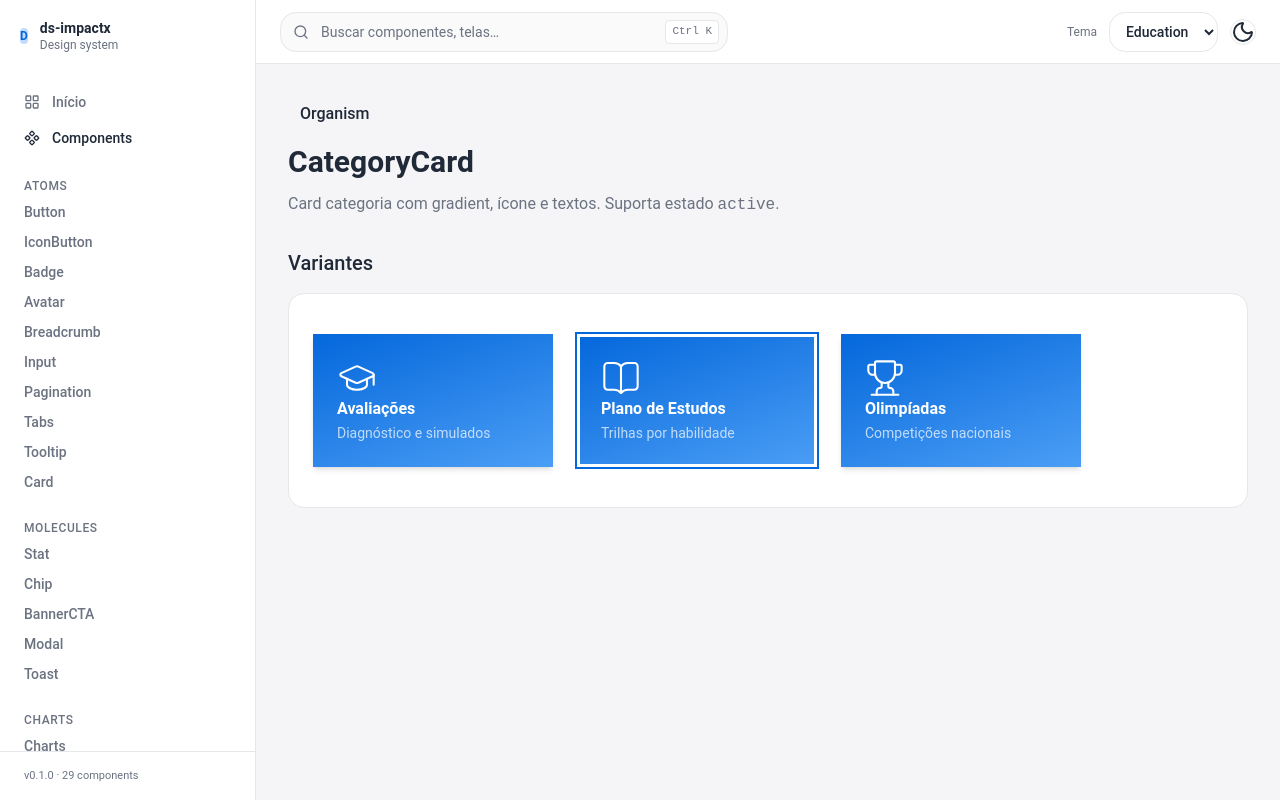
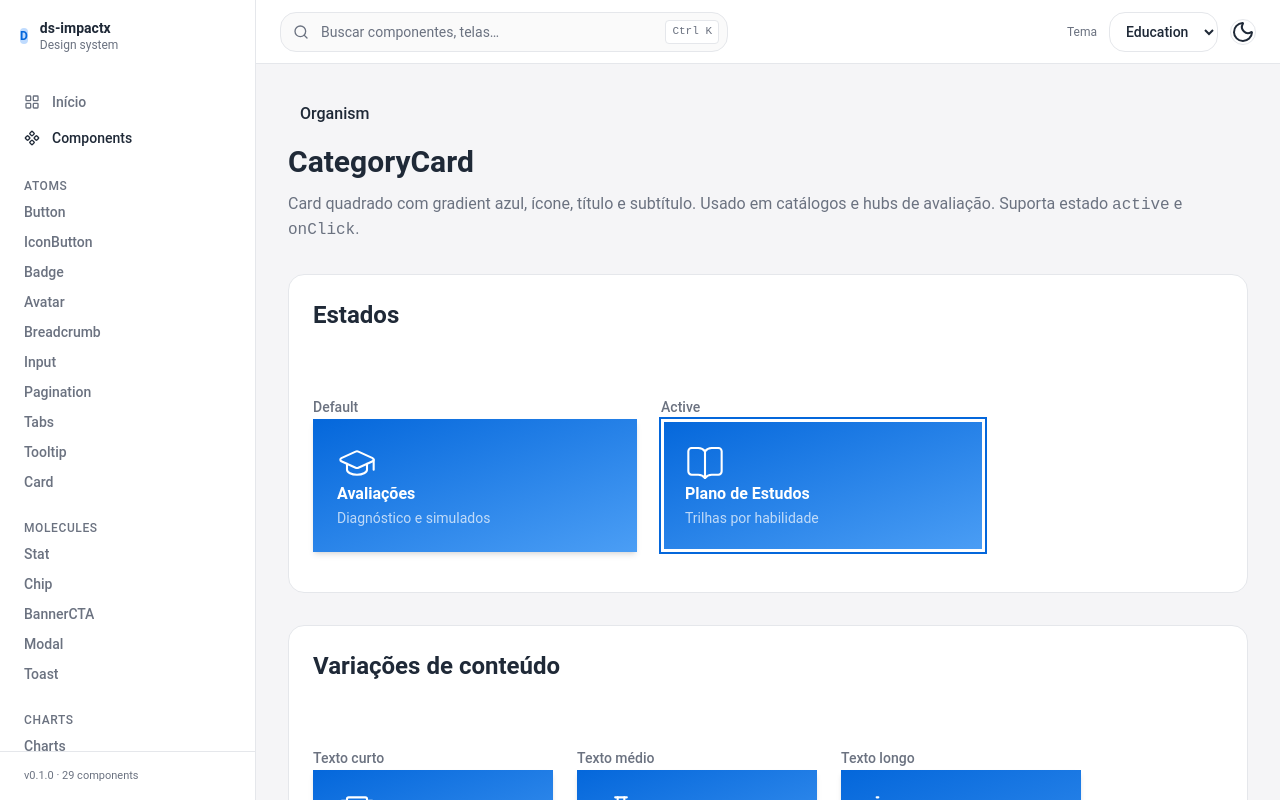
Before and after one commit to camillodev/impactx-ui, a Next.js app in the folder apps/web/: page /components/category-card in a window 1280 px wide. Built offline with nearby package versions, Linux system fonts and the light colour scheme.

Commit message:
fix(showcase): CategoryCard mostra todas as variants
Anteriormente mencionava variants sem renderizar. Agora seções:
Variantes / Estados / Tamanhos / Mock realista — todas as combinações
relevantes baseadas nas props do componente.

```diff
--- a/apps/web/src/app/components/category-card/page.tsx
+++ b/apps/web/src/app/components/category-card/page.tsx
@@ -1,41 +1,219 @@
 "use client"
 
-import { Card, CardContent, Badge, Separator, CategoryCard } from "@impactx/ds-education"
-import { GraduationCap, BookOpen, Trophy } from "lucide-react"
+import * as React from "react"
+import {
+  Card,
+  CardHeader,
+  CardTitle,
+  CardContent,
+  Badge,
+  Separator,
+  CategoryCard,
+} from "@impactx/ds-education"
+import {
+  GraduationCap,
+  BookOpen,
+  Trophy,
+  Calculator,
+  Atom,
+  Globe2,
+  Languages,
+  Palette,
+  Music,
+  FlaskConical,
+} from "lucide-react"
 
 export default function CategoryCardShowcase() {
+  const [selected, setSelected] = React.useState<string>("matematica")
+
   return (
     <div className="p-8 space-y-8">
       <header className="space-y-3">
         <Badge variant="ink">Organism</Badge>
         <h1 className="text-3xl font-semibold">CategoryCard</h1>
         <p className="text-base text-[var(--color-text-muted)]">
-          Card categoria com gradient, ícone e textos. Suporta estado <code>active</code>.
+          Card quadrado com gradient azul, ícone, título e subtítulo. Usado em
+          catálogos e hubs de avaliação. Suporta estado <code>active</code> e{" "}
+          <code>onClick</code>.
         </p>
       </header>
 
       <Separator />
 
+      {/* Section 1 — Estados */}
       <section>
-        <h2 className="text-xl font-medium mb-4">Variantes</h2>
         <Card>
+          <CardHeader>
+            <CardTitle>Estados</CardTitle>
+          </CardHeader>
+          <CardContent>
+            <div className="grid grid-cols-1 md:grid-cols-2 gap-6 py-4 max-w-2xl">
+              <div className="space-y-2">
+                <span className="text-sm font-medium text-[var(--color-text-muted)]">
+                  Default
+                </span>
+                <CategoryCard
+                  icon={GraduationCap}
+                  title="Avaliações"
+                  subtitle="Diagnóstico e simulados"
+                />
+              </div>
+              <div className="space-y-2">
+                <span className="text-sm font-medium text-[var(--color-text-muted)]">
+                  Active
+                </span>
+                <CategoryCard
+                  icon={BookOpen}
+                  title="Plano de Estudos"
+                  subtitle="Trilhas por habilidade"
+                  active
+                />
+              </div>
+            </div>
+          </CardContent>
+        </Card>
+      </section>
+
+      {/* Section 2 — Variações de conteúdo */}
+      <section>
+        <Card>
+          <CardHeader>
+            <CardTitle>Variações de conteúdo</CardTitle>
+          </CardHeader>
           <CardContent>
             <div className="grid grid-cols-1 md:grid-cols-3 gap-6 py-4 max-w-3xl">
+              <div className="space-y-2">
+                <span className="text-sm font-medium text-[var(--color-text-muted)]">
+                  Texto curto
+                </span>
+                <CategoryCard
+                  icon={Trophy}
+                  title="Olimpíadas"
+                  subtitle="Competições"
+                />
+              </div>
+              <div className="space-y-2">
+                <span className="text-sm font-medium text-[var(--color-text-muted)]">
+                  Texto médio
+                </span>
+                <CategoryCard
+                  icon={FlaskConical}
+                  title="Laboratório de Ciências"
+                  subtitle="Experimentos guiados"
+                />
+              </div>
+              <div className="space-y-2">
+                <span className="text-sm font-medium text-[var(--color-text-muted)]">
+                  Texto longo
+                </span>
+                <CategoryCard
+                  icon={Languages}
+                  title="Línguas Estrangeiras Modernas"
+                  subtitle="Inglês, espanhol e francês com foco em conversação e leitura crítica"
+                />
+              </div>
+            </div>
+          </CardContent>
+        </Card>
+      </section>
+
+      {/* Section 3 — Interativo */}
+      <section>
+        <Card>
+          <CardHeader>
+            <CardTitle>Interativo (selecionável)</CardTitle>
+          </CardHeader>
+          <CardContent>
+            <p className="text-sm text-[var(--color-text-muted)] mb-4">
+              Clique para selecionar — o card ativo recebe outline. Selecionado:{" "}
+              <strong>{selected}</strong>
+            </p>
+            <div className="grid grid-cols-2 md:grid-cols-4 gap-4 py-4">
               <CategoryCard
-                icon={GraduationCap}
-                title="Avaliações"
-                subtitle="Diagnóstico e simulados"
+                icon={Calculator}
+                title="Matemática"
+                subtitle="Álgebra e geometria"
+                active={selected === "matematica"}
+                onClick={() => setSelected("matematica")}
               />
               <CategoryCard
                 icon={BookOpen}
-                title="Plano de Estudos"
-                subtitle="Trilhas por habilidade"
-                active
+                title="Português"
+                subtitle="Gramática e literatura"
+                active={selected === "portugues"}
+                onClick={() => setSelected("portugues")}
+              />
+              <CategoryCard
+                icon={Atom}
+                title="Ciências"
+                subtitle="Física, química e bio"
+                active={selected === "ciencias"}
+                onClick={() => setSelected("ciencias")}
+              />
+              <CategoryCard
+                icon={Globe2}
+                title="História"
+                subtitle="Brasil e geral"
+                active={selected === "historia"}
+                onClick={() => setSelected("historia")}
+              />
+            </div>
+          </CardContent>
+        </Card>
+      </section>
+
+      {/* Section 4 — Mock realista */}
+      <section>
+        <Card>
+          <CardHeader>
+            <CardTitle>Uso real — Catálogo de Matérias</CardTitle>
+          </CardHeader>
+          <CardContent>
+            <p className="text-sm text-[var(--color-text-muted)] mb-4">
+              Grid simulando dashboard do aluno com todas as matérias do
+              currículo.
+            </p>
+            <div className="grid grid-cols-2 md:grid-cols-4 gap-4 py-4">
+              <CategoryCard
+                icon={Calculator}
+                title="Matemática"
+                subtitle="120 questões"
+              />
+              <CategoryCard
+                icon={BookOpen}
+                title="Português"
+                subtitle="98 questões"
+              />
+              <CategoryCard
+                icon={Atom}
+                title="Ciências"
+                subtitle="76 questões"
+              />
+              <CategoryCard
+                icon={Globe2}
+                title="História"
+                subtitle="64 questões"
+              />
+              <CategoryCard
+                icon={Languages}
+                title="Inglês"
+                subtitle="52 questões"
+              />
+              <CategoryCard
+                icon={Palette}
+                title="Artes"
+                subtitle="34 questões"
+              />
+              <CategoryCard
+                icon={Music}
+                title="Música"
+                subtitle="28 questões"
               />
               <CategoryCard
                 icon={Trophy}
                 title="Olimpíadas"
-                subtitle="Competições nacionais"
+                subtitle="Avançado"
+                active
               />
             </div>
           </CardContent>
```
